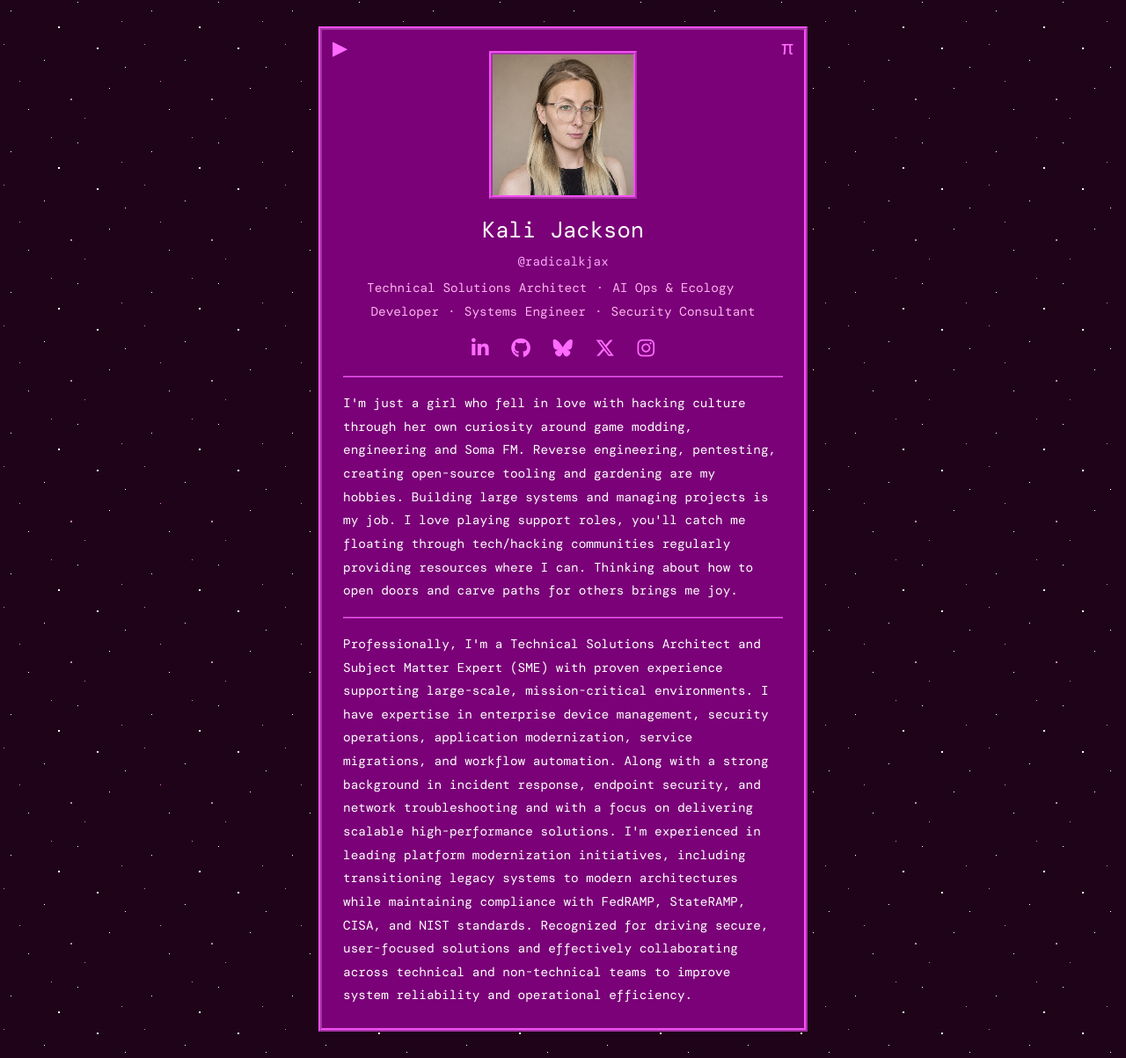
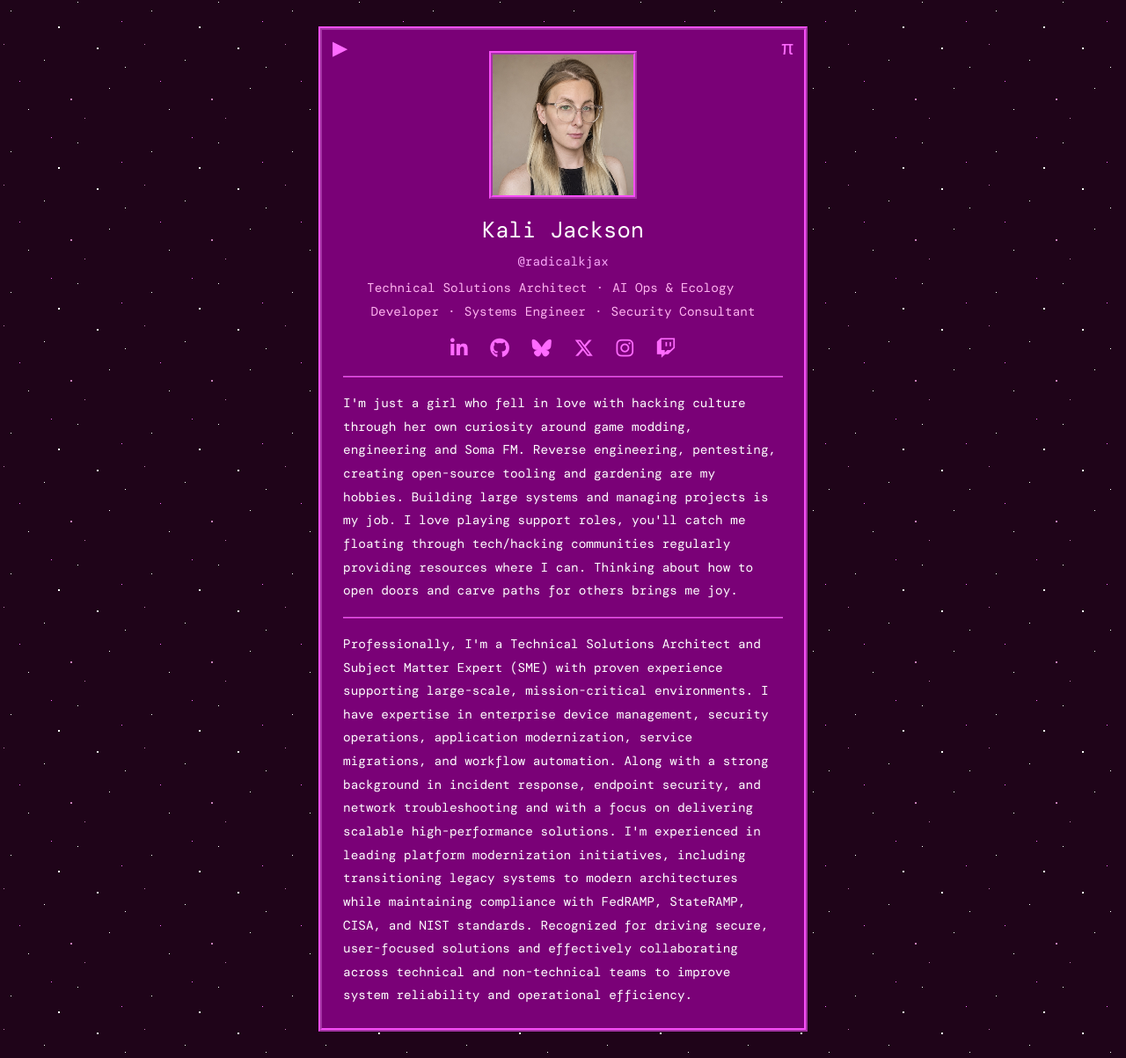
Before and after one commit to radicalkjax/blog, a Jekyll site: the page built from index.html, in a window 1280 px wide. Shown: the whole page at 88% size. Built offline with Jekyll 4.4.1, drawn with Linux system fonts in a browser that asks for light colours; nearby versions of some CDN libraries; some web fonts are replaced.

Commit message:
Add Twitch to portal socials and Person structured data

```diff
--- a/_layouts/portal.html
+++ b/_layouts/portal.html
@@ -45,7 +45,8 @@
         "https://github.com/radicalkjax",
         "https://bsky.app/profile/radicalkjax.com",
         "https://twitter.com/RadicalKjax",
-        "https://www.instagram.com/radicalkjax/"
+        "https://www.instagram.com/radicalkjax/",
+        "https://www.twitch.tv/radicalkjax"
       ]
     }
     </script>
--- a/index.html
+++ b/index.html
@@ -29,6 +29,7 @@ layout: portal
         <a href="https://bsky.app/profile/radicalkjax.com" aria-label="BlueSky" target="_blank" rel="noopener" title="BlueSky"><i class="fab fa-bluesky"></i></a>
         <a href="https://twitter.com/RadicalKjax" aria-label="Twitter" target="_blank" rel="noopener" title="Twitter"><i class="fab fa-x-twitter"></i></a>
         <a href="https://www.instagram.com/radicalkjax/" aria-label="Instagram" target="_blank" rel="noopener" title="Instagram"><i class="fab fa-instagram"></i></a>
+        <a href="https://www.twitch.tv/radicalkjax" aria-label="Twitch" target="_blank" rel="noopener" title="Twitch"><i class="fab fa-twitch"></i></a>
     </nav>
     <hr class="card__rule">
     <p class="card__bio">
```
